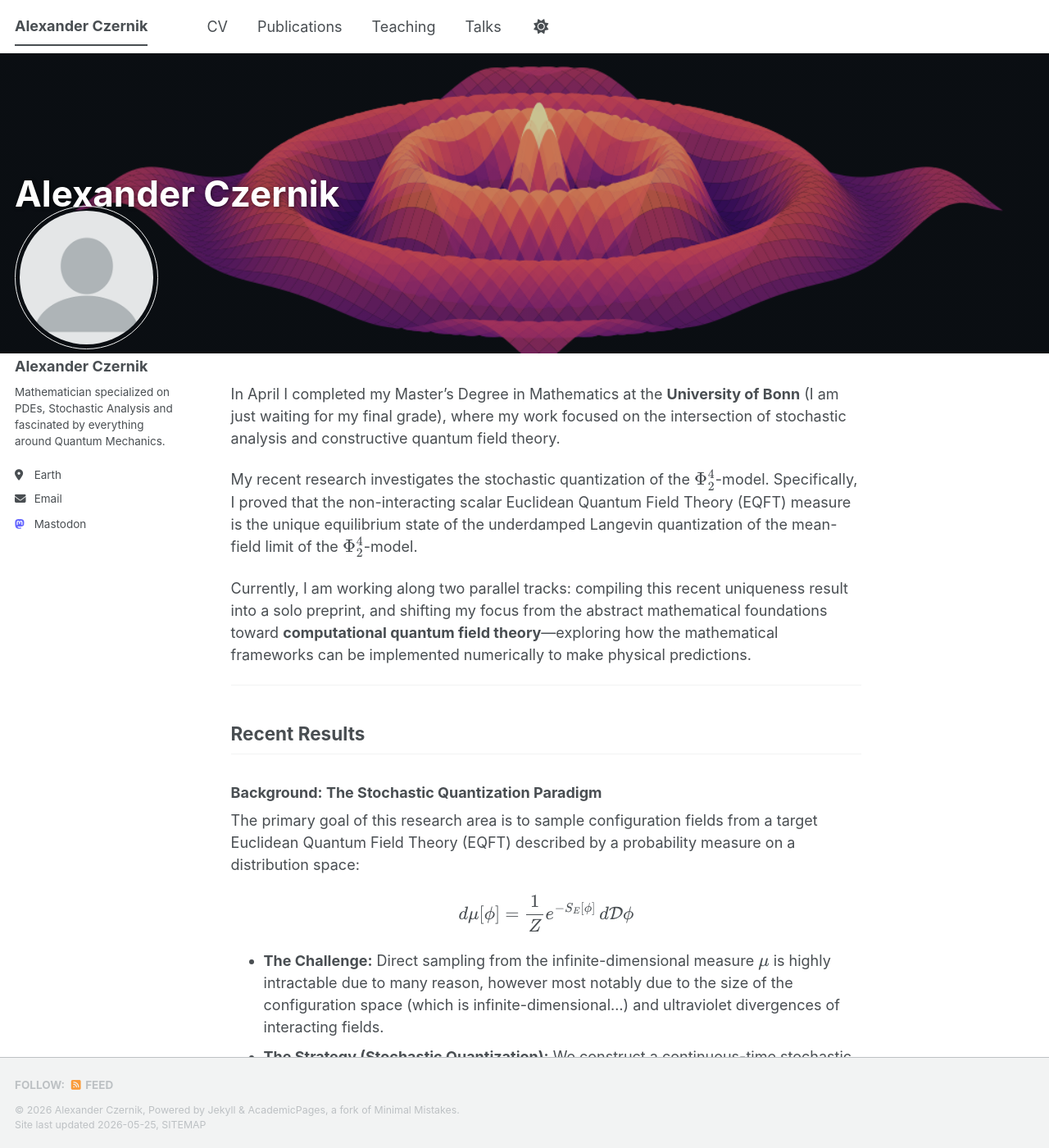
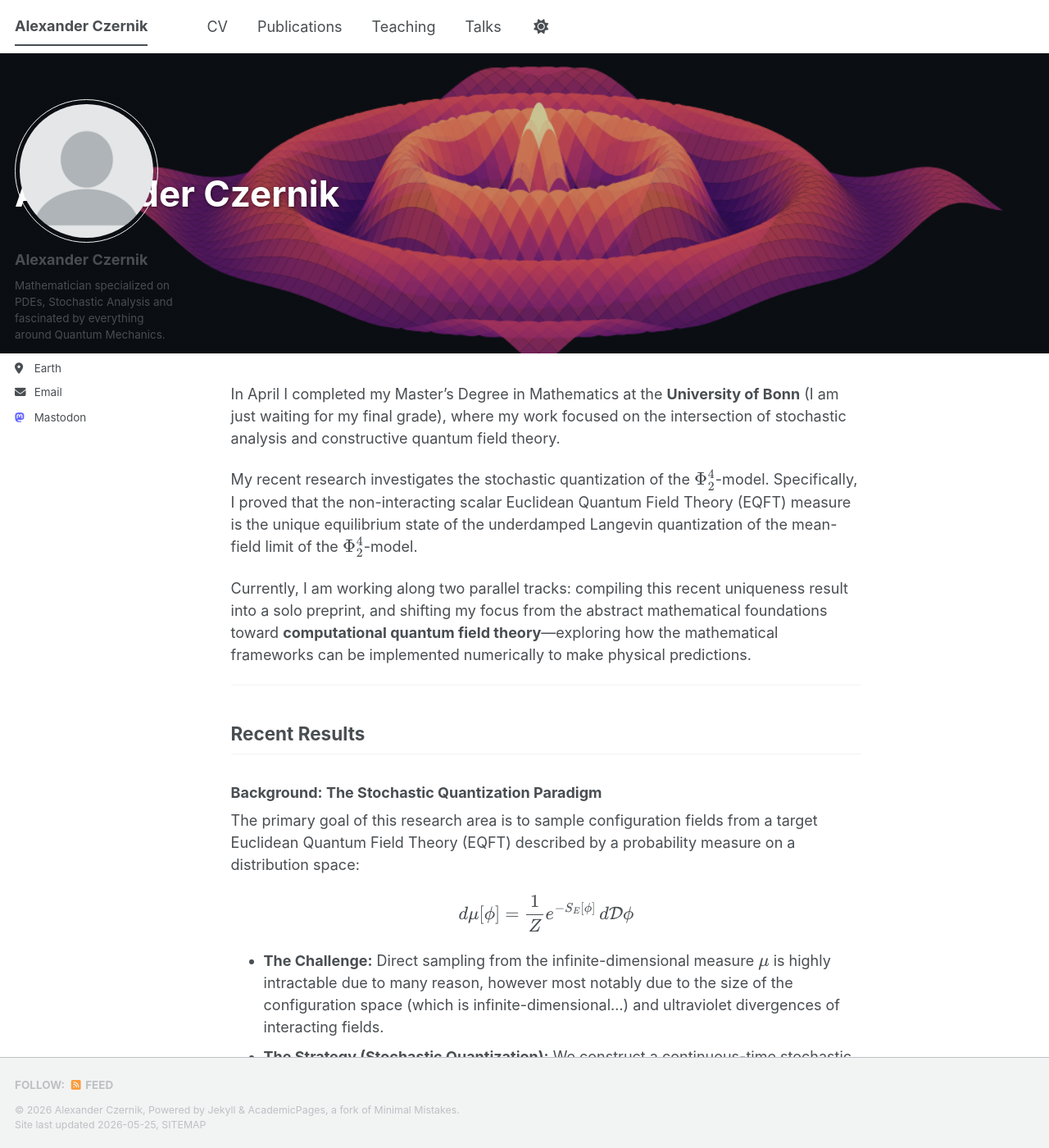
Before and after one commit to alexanderczernik/alexanderczernik.github.io, a Jekyll site: the page built from _pages/about.md, in a window 1280 px wide and 1400 px high. Shown: the whole window at 82% size. Built offline with Jekyll 4.4.1, drawn with Linux system fonts in a browser that asks for light colours; a script bundle is joined from its source files by our own code; library files that are not in the unit come from our copies.

Commit message:
Adjust sidebar margin for mobile and desktop styles

```diff
--- a/_includes/head/custom.html
+++ b/_includes/head/custom.html
@@ -21,9 +21,16 @@
     padding-bottom: 150px !important;
 }
 
-/* 2. Target the main container to push it down */
+/* 2. Mobile Styles (Default) */
 .sidebar.sticky {
-    margin-top: 150px !important;
+    margin-top: 20px !important; /* A reasonable gap for mobile screens */
+}
+
+/* 3. Desktop Styles (Only applies to screens wider than 1024px) */
+@media screen and (min-width: 1024px) {
+    .sidebar.sticky {
+        margin-top: 170 px !important; /* Pushes it down only on desktop */
+    }
 }
 
 </style>
```
